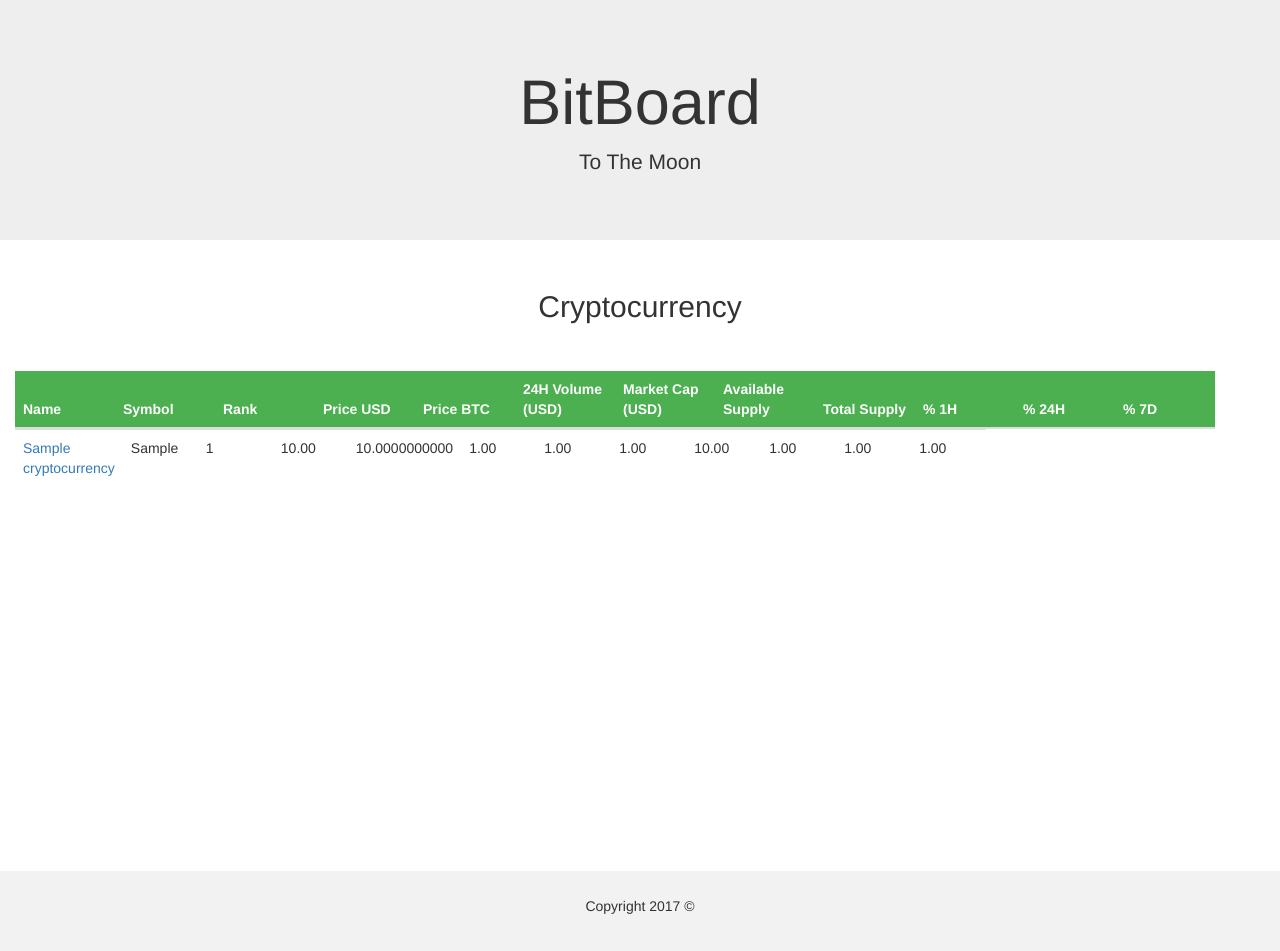
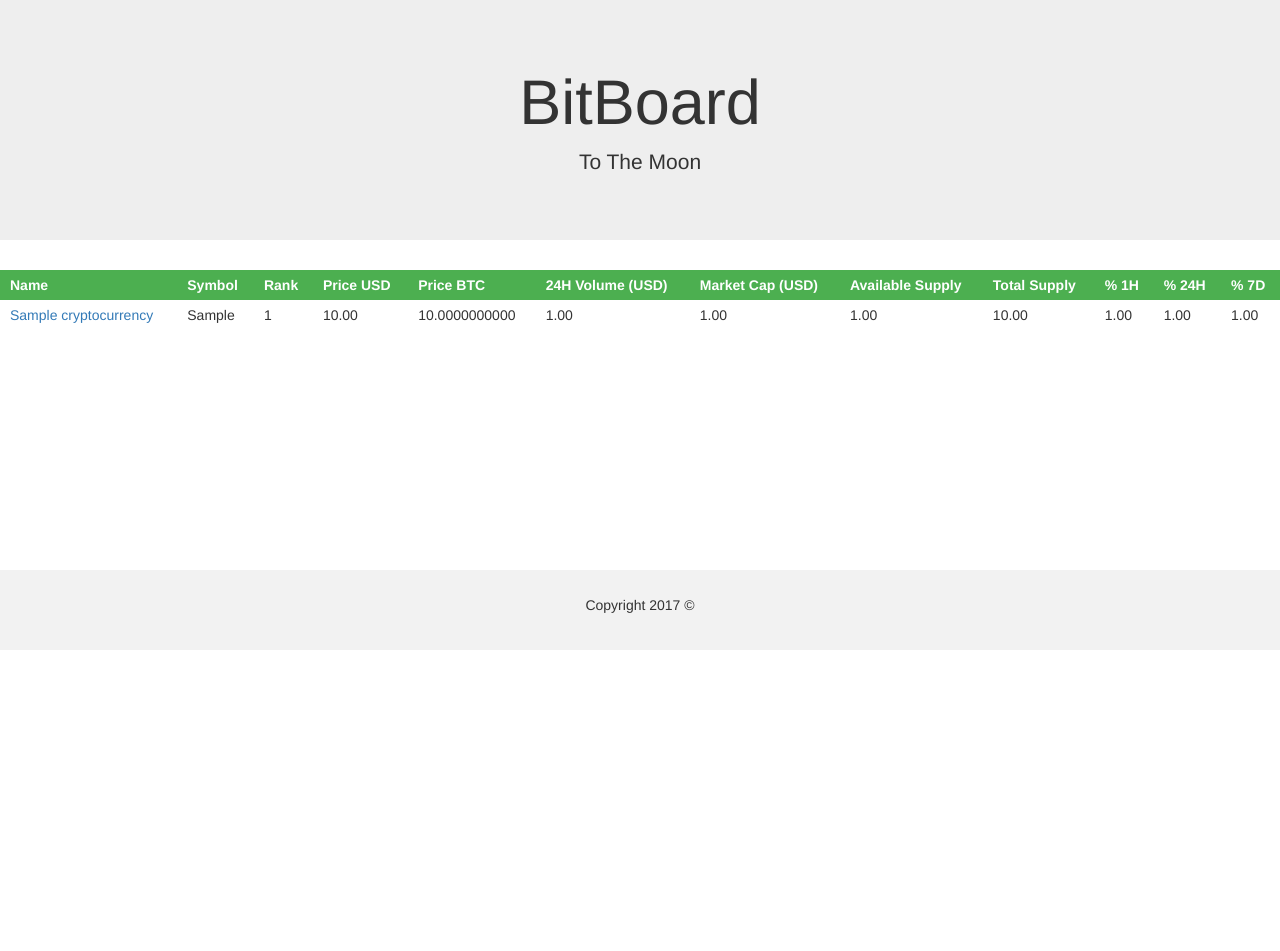
Before and after one commit to gita-vahdatinia/bitboard, a Django app: template bitboard/templates/bitboard/cryptocurrency.html in a window 1280 px wide. Shown: the part 52-1003 px from the top of the page. After the commit the page ends 702 px from the top, so only its background shows below. Run offline with Django 3.2, Linux system fonts and the light colour scheme; the template is opened without the code that fills it: values that come from a table or form of the project are taken from there, others are empty; tables that the repository leaves empty hold one stand-in row (values such as "Sample post"); some libraries are stand-ins or nearby versions.

Commit message:
the header is fixed and is aligned with the rest of the table

```diff
--- a/bitboard/templates/bitboard/cryptocurrency.html
+++ b/bitboard/templates/bitboard/cryptocurrency.html
@@ -12,9 +12,13 @@
   <script>
   $(document).ready(function()
       {
-          $("#cryptotable").tablesorter();
+          $(".main-table").tablesorter();
+          /*  header with scrolling function JS */
+          $(".main-table").clone(true).appendTo('#table-scroll .faux-table').addClass('clone');
+          $(".main-table.clone").clone(true).appendTo('#table-scroll .faux-table').addClass('clone2');
       }
   );
+
   </script>
 
   <style>
@@ -29,27 +33,9 @@
       overflow-x: auto;
     }
 
-    table thead tr{
-    display:block;
-    }
-
-    table th{
-      width:100px;//fixed width
-    }
-    table td{
-      width: 75px;
-    }
-
-    table  tbody{
-      display:block;
-      height:300px;
-      overflow:auto;
-    }
-
     th {
       background-color: #4CAF50;
       color: white;
-
     }
 
     tr:hover {
@@ -61,12 +47,6 @@
 
     }
 
-    #table-scroll {
-      height:400px;
-      overflow:auto;
-      margin-top:18px;
-    }
-
     footer {
       background-color: #f2f2f2;
       padding: 25px;
@@ -75,12 +55,74 @@
     .col_name{
       cursor: pointer; cursor: hand;
     }
+/*CSS for header with scrolling */
+    .table-scroll {
+    	position: relative;
+    	max-width: 1280px;
+    	width:100%;
+    	margin: auto;
+    	display:table;
+    }
+    .table-wrap {
+    	width: 100%;
+    	display:block;
+    	height: 300px;
+    	overflow: auto;
+    	position:relative;
+    	z-index:1;
+    }
+    .table-scroll table {
+    	width: 100%;
+    	margin: auto;
+    	border-collapse: separate;
+    	border-spacing: 0;
+    }
+    .table-scroll th, .table-scroll td {
+    	padding: 5px 10px;
 
+    	vertical-align: top;
+    }
+    .faux-table table {
+    	position: absolute;
+    	top: 0;
+    	left: 0;
+    	width: 100%;
+    	pointer-events: none;
+    }
+    .faux-table table + table {
+    	top: auto;
+    	bottom: 0;
+    }
+    .faux-table table tbody, .faux-table  tfoot {
+    	visibility: hidden;
+    	border-color: transparent;
+    }
+    .faux-table table + table thead {
+    	visibility: hidden;
+    	border-color: transparent;
+    }
+    .faux-table table + table  tfoot{
+    	visibility:visible;
+    }
+
+    .faux-table {
+    	position:absolute;
+    	top:0;
+    	right:0;
+    	left:0;
+    	bottom:0;
+    	overflow-y:scroll;
+    }
+    .faux-table thead, .faux-table tfoot, .faux-table thead th, .faux-table tfoot th, .faux-table tfoot td {
+    	position:relative;
+    	z-index:2;
+    }
   </style>
 </head>
 <body>
 
 <nav class="navbar navbar-inverse">
+
   <div class="container-fluid">
     <div class="navbar-header">
       <button type="button" class="navbar-toggle" data-toggle="collapse" data-target="#myNavbar">
@@ -109,11 +151,15 @@
     <p>To The Moon</p>
   </div>
 </div>
-<div class="coins container-fluid bg-3 text-center" id="table-wrapper">
-  <h2>Cryptocurrency</h2><br>
-  <div id="table-scroll" style="align: center;">
+<div id="table-scroll" class="table-scroll">
+  <div id="faux-table" class="faux-table" aria="hidden"></div>
+  <div class="table-wrap">
+    <table id="main-table cryptotable" class="main-table">
+
     {% if all_tokens %}
-      <table class="table" id="cryptotable">
+
+
+
         <thead>
           <tr>
             <th class="col_name">Name</th>
@@ -152,8 +198,10 @@
     {% else %}
       <h3 style="text-align: right">No Tokens Available</h3>
     {% endif%}
-  </div>
+
 </div>
+</div>
+
 
 <footer class="footer container-fluid text-center">
   <p>Copyright 2017 &copy;</p>
```
